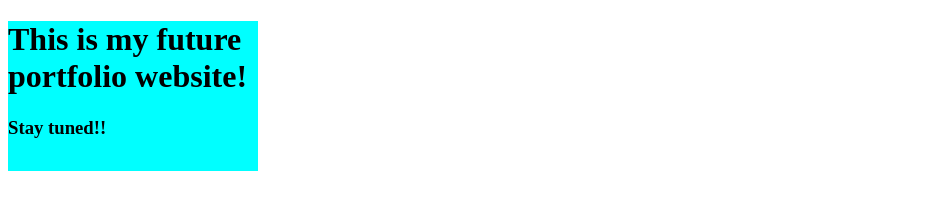
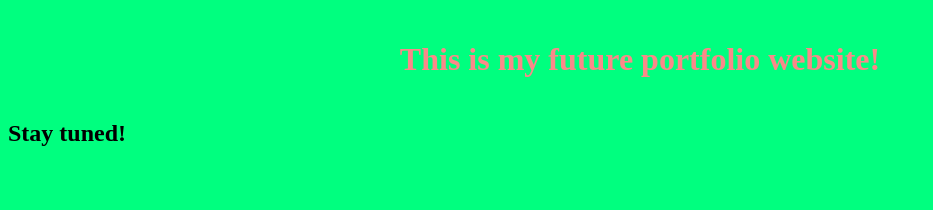
Before and after one commit to akm-18/akm-18.github.io, a plain HTML site: page index.html in a window 1280 px wide. Shown: the whole page, without its empty margins (0-933 px from the left). Drawn offline with Linux system fonts and the light colour scheme.

Commit message:
Change colors

```diff
--- a/index.html
+++ b/index.html
@@ -3,23 +3,19 @@
     <head>
         <title>Aung Khant Maw</title>
         <style>
-            div {
-                width: 250px;
-                height: 150px;
-                background-color: aqua;
-            }
+           body {
+            background-color: springgreen;
+           }
 
-            h1 h3 {
-                color: rgb(77, 144, 211);
+            h1, h3 {
+                color: rgb(250, 137, 137);
                 text-align: center;
                 padding: 20px;
             }
         </style>
     </head>
     <body>
-        <div>
-            <h1>This is my future portfolio website!</h1>
-            <h3>Stay tuned!!</h3>
-        </div>
+        <h1>This is my future portfolio website!</h1>
+        <h2>Stay tuned!</h2>
     </body>
 </html>
```
